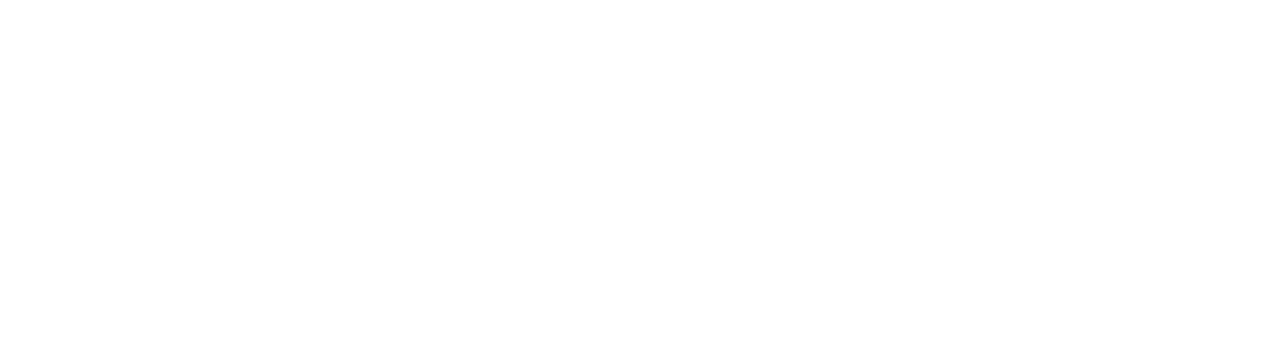
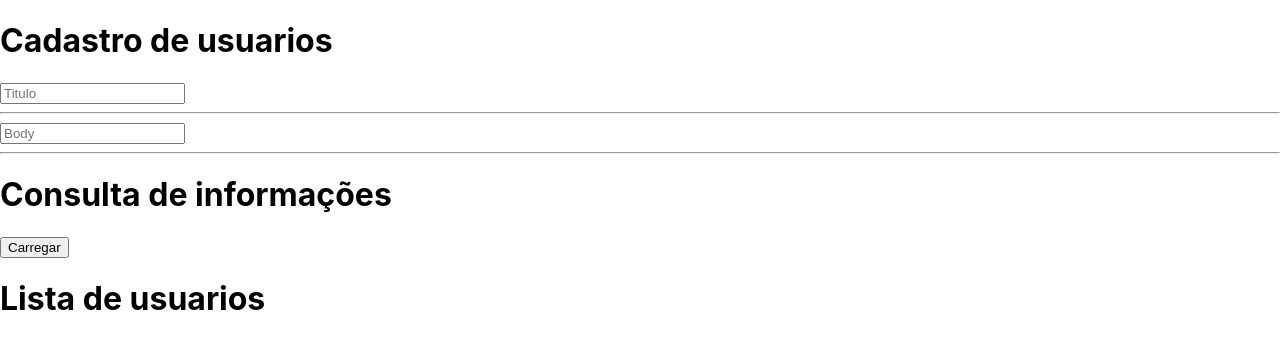
Before and after one commit to Donlekao/Leko-novo, a React (Create React App) app: page /requisicaoPost in a window 1280 px wide. Before the commit this address had no page. Shown: the top 348 px of the page. Built offline with nearby package versions, Linux system fonts and the light colour scheme.

Commit message:
aula06.09front

```diff
--- a/src/App.tsx
+++ b/src/App.tsx
@@ -13,6 +13,7 @@
 import RTLoja from "./paginas/rTLoja";
 import RequisicoesTypes from "./paginas/requisicoesTypes";
 import RequisicoesTypesAsync from "./paginas/requisicoesTypesAsync";
+import RequisicaoPost from "./paginas/requisicaoPost";
 
 
 function App() {
@@ -32,6 +33,7 @@
         <Route path="/rTLoja" element = {<RTLoja/>} />
         <Route path="/requisicoesType" element = {<RequisicoesTypes/>} />
         <Route path="/requisicoesTypesAsync" element = {<RequisicoesTypesAsync />} />
+        <Route path="/requisicaoPost" element = {<RequisicaoPost/>} />
 
       </Routes>
 
--- /dev/null
+++ b/src/paginas/requisicaoPost.tsx
@@ -0,0 +1,88 @@
+import { ChangeEvent, useState } from "react";
+import { Usuarios } from "../types/usuarios";
+
+function RequisicaoPost (){
+
+    //cadastro de usuarios//
+
+    const [addTitulo, setaddTitulo] = useState ('');
+    const [addBody, setaddBody] = useState('');
+
+    const handleChangeTitulo = (info:ChangeEvent<HTMLInputElement>) =>{
+        setaddTitulo (info.target.value);
+    }
+
+    const handleChangeBody = (info:ChangeEvent<HTMLInputElement>) =>{
+        setaddBody (info.target.value);
+    }
+
+    //funções //
+
+    const [usuarios, setUsuarios] = useState <Usuarios[]>([]);
+
+    const carregarUsuarios = async() => {
+        let response = await fetch ('https://jsonplaceholder.typicode.com/todos/1');
+        let json = await response.json();
+        const Dados = Array.isArray(json) ? json: [json];
+        setUsuarios (Dados);
+
+
+
+    }
+
+    const handleAddClick = async () => {
+        if( addTitulo && addBody){
+
+        }
+
+    }
+
+    return(
+        <div>
+
+            <div>
+                <h1> Cadastro de usuarios </h1>
+                <input type="text"
+                placeholder="Titulo"
+                onChange={handleChangeTitulo}
+                />
+
+
+
+                <br /><hr />
+                <input type="text"
+                placeholder="Body"
+                onChange={handleChangeBody}
+
+                />
+
+                <hr />
+                 <h1>Consulta de informações</h1>
+                 <button onClick={carregarUsuarios}> Carregar </button>
+                 <h1>Lista de usuarios</h1>
+                {usuarios.map((item, index) => (
+                    <div>
+                        <h2> Dados de usuario</h2>
+                        Titulo: {item.titile} <br />
+                        User ID: {item.userId} <br />
+
+                    </div>
+                ))}
+
+
+
+
+            </div>
+
+
+        </div>
+
+
+
+    )
+
+
+
+}
+
+export default RequisicaoPost;
--- /dev/null
+++ b/src/types/usuarios.ts
@@ -0,0 +1,7 @@
+export type Usuarios = {
+    userId: string;
+    id: number;
+    titile: string;
+
+
+}
```
